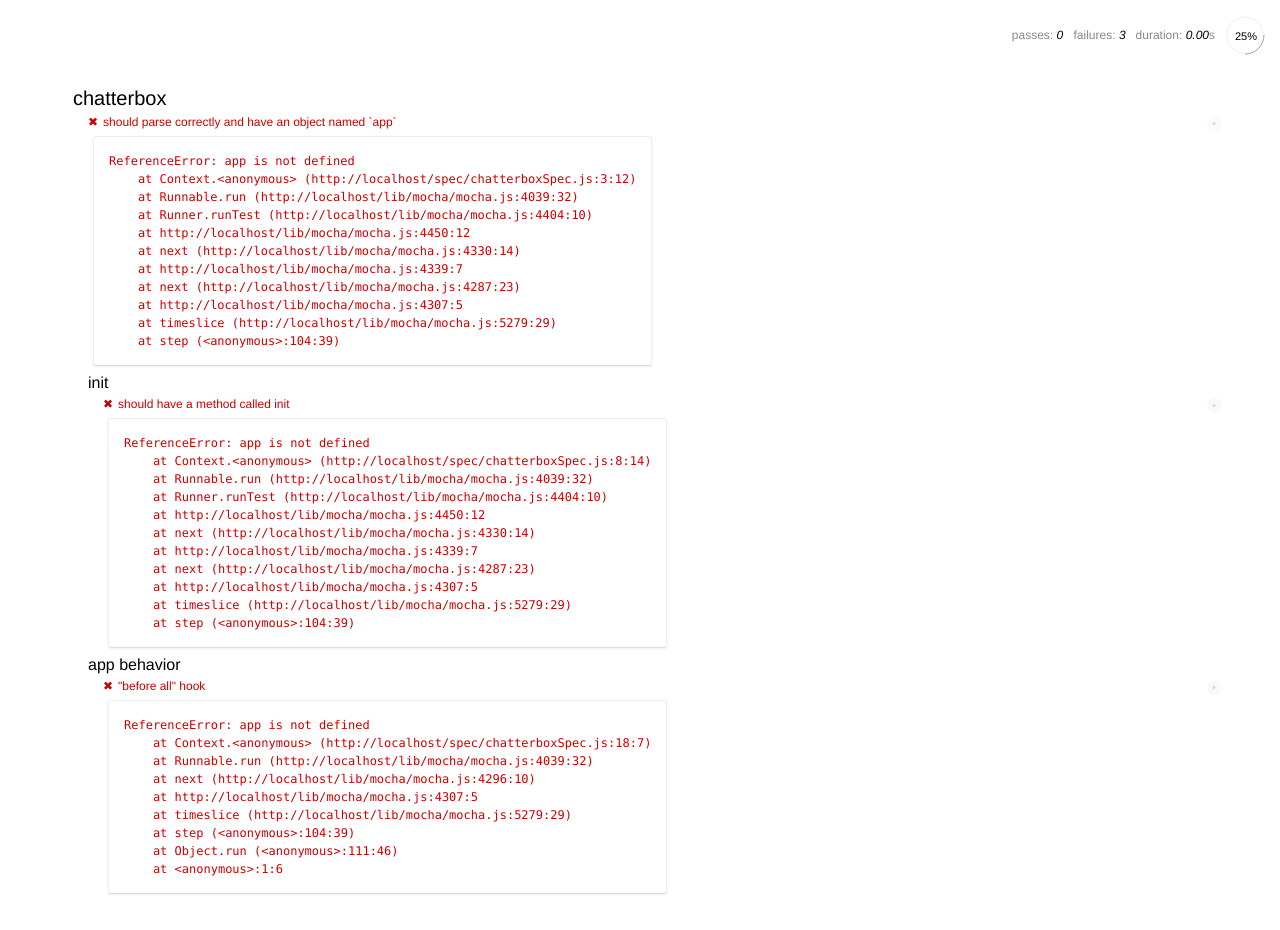
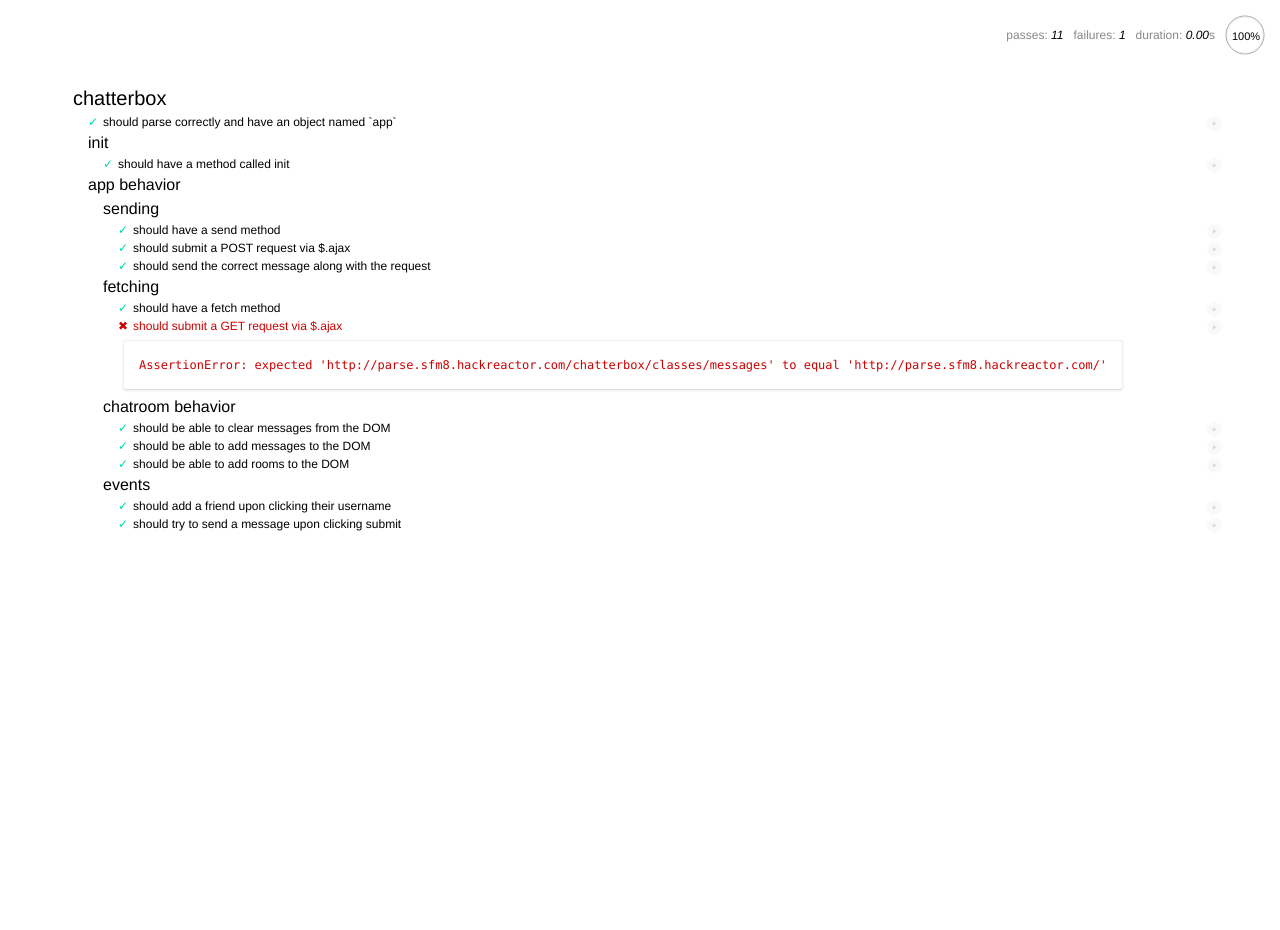
Before and after one commit to aeoneural/chatterbox-client, a website: page SpecRunner.html in a window 1280 px wide. After the commit the page ends 800 px from the top, so only its background shows below. Drawn offline with Linux system fonts and the light colour scheme; no server answers.

Commit message:
completed specrunner

```diff
--- a/client/index.html
+++ b/client/index.html
@@ -7,6 +7,8 @@
 
     <!-- dependencies -->
     <script src="bower_components/jquery/dist/jquery.js"></script>
+    <script src="bower_components/underscore/underscore.js"></script>
+    <script src="bower_components/backbone/backbone.js"></script>
     <script>
       // YOU DO NOT NEED TO EDIT THIS CODE
       if (!/(&|\?)username=/.test(window.location.search)) {
--- a/client/scripts/app.js
+++ b/client/scripts/app.js
@@ -1 +1,73 @@
 // YOUR CODE HERE:
+var app = {};
+app.server = 'http://parse.sfm8.hackreactor.com/';
+app.init = function() {
+};
+
+app.send = function(message) {
+
+  $.ajax({
+  // This is the url you should use to communicate with the parse API server.
+    url: 'http://parse.sfm8.hackreactor.com/chatterbox/classes/messages',
+    type: 'POST',
+    data: message,
+    contentType: 'application/json',
+    success: function (data) {
+      console.log('chatterbox: Message sent');
+    },
+    error: function (data) {
+      // See: https://developer.mozilla.org/en-US/docs/Web/API/console.error
+      console.error('chatterbox: Failed to send message', data);
+    }
+  });
+};
+
+app.fetch = function() {
+
+  $.ajax({
+  // This is the url you should use to communicate with the parse API server.
+    url: 'http://parse.sfm8.hackreactor.com/chatterbox/classes/messages',
+    type: 'GET',
+    success: function (data) {
+      for (let message of data.results) {
+        app.renderMessage(message);
+      }
+    },
+    error: function (data) {
+      // See: https://developer.mozilla.org/en-US/docs/Web/API/console.error
+      console.error('chatterbox: Failed to send message', data);
+    }
+  });
+};
+app.clearMessages = function() {
+  $('#chats').html('');
+};
+
+app.renderMessage = function(message) {
+  let child = '<p><span class="username">' + message.username + '</span>' + message.text + '</p>';
+  $('#chats').append(child);
+};
+
+app.renderRoom = function(room) {
+  let child = '<p>' + room + '</p>';
+  $('#roomSelect').append(child);
+};
+
+app.handleUsernameClick = function() {
+  console.log('Hello');
+};
+
+app.handleSubmit = function() {
+
+};
+$(document).ready(function() {
+  app.fetch();
+  $('#main').on('click', $('.username'), function() {
+    app.handleUsernameClick();
+  });
+
+  $('#send').on('submit', $('.submit'), function() {
+    app.handleSubmit();
+  });
+
+});
```
Also changed, not shown: bower.json (+9 -4 lines).
